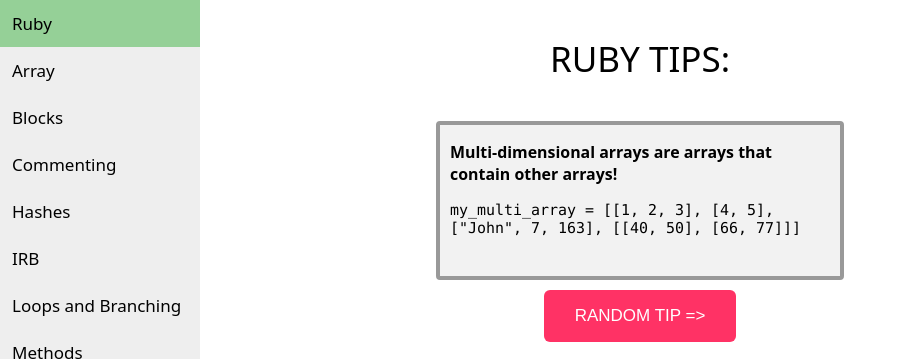
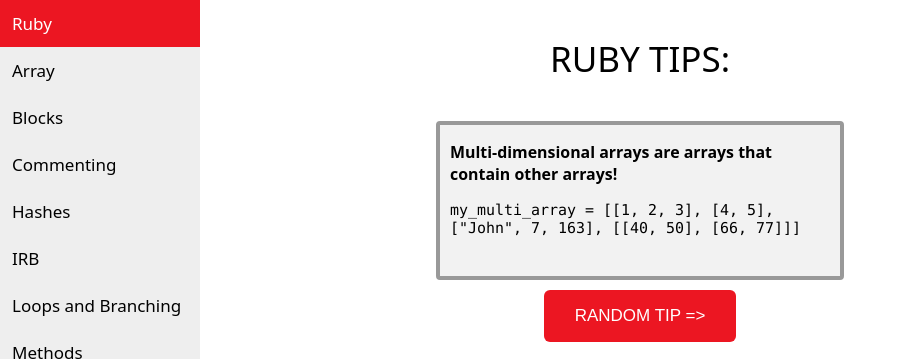
Before and after one commit to ShetlandJ/RubyTab-upgrade, a plain HTML site: page index.html in a window 1280 px wide. Shown: the top 359 px of the page, without its empty margins (0-907 px from the left). Drawn offline with Linux system fonts and the light colour scheme.

Commit message:
improved css

```diff
--- a/styles.css
+++ b/styles.css
@@ -49,16 +49,16 @@
     font-size: 1.25em;
 }
 .vertical-menu a:focus {
-    background-color: #95d097; /* Grey background color */
-}
+    background-color: #fbd0d2; /* pink background color */
+  }
 
 .vertical-menu a:hover {
     background-color: #ccc; /* Dark grey background on mouse-over */
 }
 
 #toption {
-    background-color: #95d097; /* Add a green color to the "active/current" link */
-    color: black;
+    background-color: #EC1622; /* Add a red color to the top heading */
+    color: white;
 }
 
 #content {
@@ -78,7 +78,8 @@
 }
 
 button {
-  background-color: rgb(255, 50, 101);
+  /*background-color: rgb(255, 50, 101);*/
+  background-color: #EC1622;
   border: 0;
   border-radius: 6px;
   display: inline-block;
```
